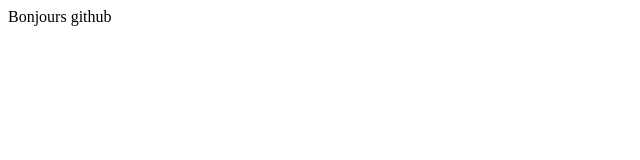
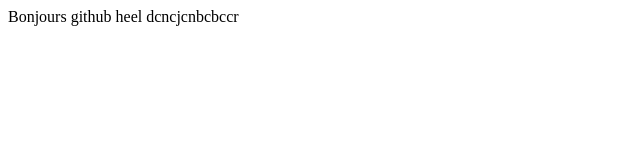
Before and after one commit to OMA-5217/git-application, a plain HTML site: page index.html in a window 1280 px wide. Shown: the whole page, without its empty margins (0-640 px from the left). Drawn offline with Linux system fonts and the light colour scheme.

Commit message:
Update index.html

```diff
--- a/index.html
+++ b/index.html
@@ -7,5 +7,6 @@
 </head>
 <body>
      Bonjours github
+    heel dcncjcnbcbccr
 </body>
 </html>
```
